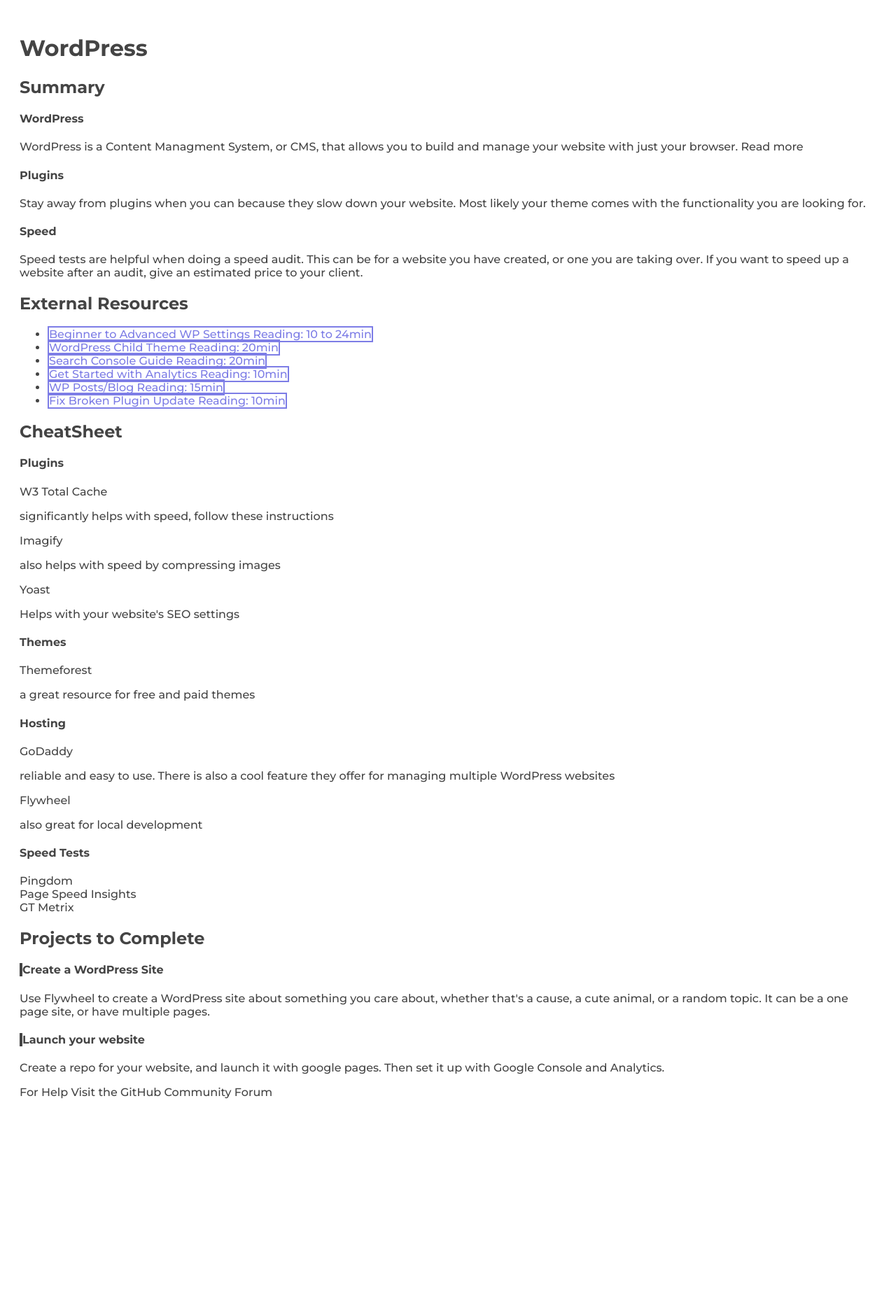
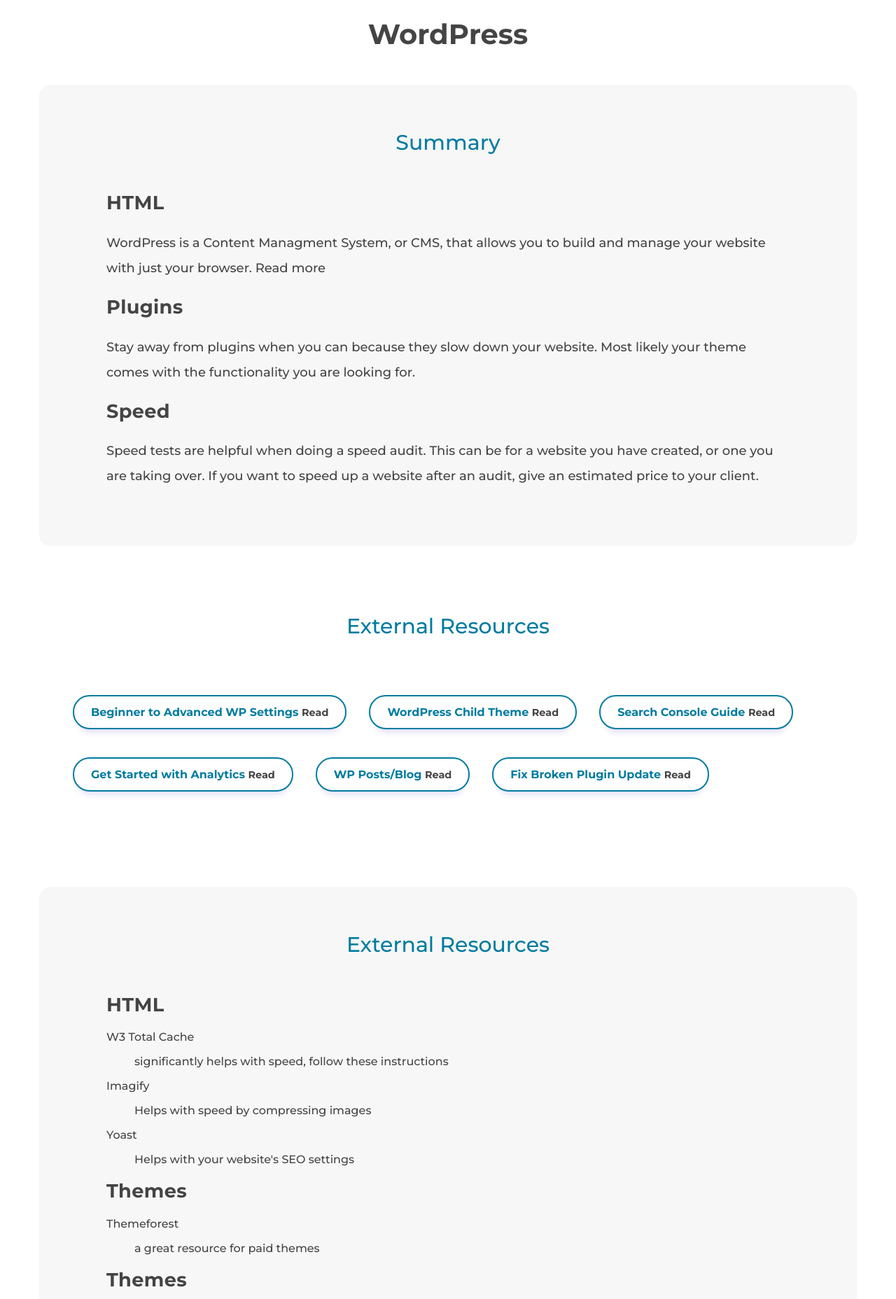
Before and after one commit to sparkbox/full-stack-beginners-guide, a web app: file cms.html in a window 1280 px wide. Shown: the part 64-1920 px from the top of the page at 70% size. Before the commit the page ends 1634 px from the top, so only its background shows below. Run offline with its HTML, style and script files only (its server is not run), Linux system fonts and the light colour scheme.

Commit message:
feat: add theme colors to pages
and clean up WP and coming soon page

```diff
--- a/cms.html
+++ b/cms.html
@@ -3,220 +3,120 @@
 <head>
     <title>Learn WordPress</title>
     <meta name="viewport" content="width=device-width, initial-scale=1">
-    <link href="styles/main.css" rel="stylesheet">
+    <link href="dist/css/main.css" rel="stylesheet">
 </head>
-<body class="body">
+<body>
   <header class="header">
     <nav class="header__nav">
       <ul class="header__menu">
-                    <li><a href="index.html"
-                            class="header__link"
-                            aria-label="visit the topics page to something new">
-                            Topics
-                    </a></li>
-                    <li><a href="outcomes.html"
-                            class="header__link"
-                            aria-label="visit the outcomes page to find out why I made this">
-                            Outcomes
-                    </a></li>
-                    <li><a href="connect.html"
-                            class="header__link"
-                            aria-label="visit the connect page to find ways to connect to the online web development community">
-                            Connect
-                    </a></li>
+        <li>
+          <a class="header__link" href="index.html" aria-label="visit the topics page to something new">Topics</a>
+        </li>
+        <li>
+          <a class="header__link" href="outcomes.html" aria-label="visit the outcomes page to find out why I made this">Outcomes</a>
+        </li>
+        <li>
+          <a class="header__link" href="connect.html" aria-label="visit the connect page to find ways to connect to the online web development community">Connect</a>
+        </li>
       </ul>
     </nav>
   </header>
-    <main class="subject">
-        <h1 class="subject__title subject__title--primary">WordPress</h1>
-        <section class="subject__section subject__section--grey">
-            <h2 class="subject__subtitle">
-                Summary
-            </h2>
-            <h4 class="subject__sub-section">
-                WordPress
-            </h4>
-                <p class="subject__p">
+    <main class="main">
+      <h1 class="title">WordPress</h1>
+      <div class="theme theme--grey">
+        <h2 class="theme__title theme__title--ocean">Summary</h2>
+        <section>
+          <h3 class="section__subtitle">HTML</h3>
+          <p class="section__copy">
             WordPress is a Content Managment System, or CMS, that allows you to build and manage your website with just your browser. <a href="https://www.wp101.com/tutorial/what-is-wordpress/">Read more</a>
           </p>
-            <h4 class="subject__sub-section">
-                Plugins
-            </h4>
-                <p class="subject__p">
+          <h3 class="section__subtitle">Plugins</h3>
+          <p class="section__copy">
             Stay away from plugins when you can because they slow down your website. Most likely
             your theme comes with the functionality you are looking for.
           </p>
-            <h4 class="subject__sub-section">
-                Speed
-            </h4>
-                <p class="subject__p">
+          <h3 class="section__subtitle">Speed</h3>
+          <p class="section__copy">
             Speed tests are helpful when doing a speed audit. This can be for a website you have created, or one you are taking over.
             If you want to speed up a website after an audit, give an estimated price to your client.
           </p>
         </section>
-        <section class="subject__section subject__section--resources">
-            <div class="resources-wrapper">
-                <h2 class="subject__subtitle">
-                    External Resources
-                </h2>
-                <ul class="subject__resources">
-                    <li>
-                        <a href="https://mythemeshop.com/blog/general-wordpress-settings/" target="_blank" class="subject__resource-link subject__resource-link--primary">
-                            Beginner to Advanced WP Settings
-                            <span class="subject__resource-type">
-                                Reading: 10 to 24min
-                            </span>
+      </div>
+      <div class="theme theme--resources">
+        <h2 class="theme__title theme__title--ocean">External Resources</h2>
+        <section class="section resources">
+          <a class="resources__link resources__link--ocean" href="https://mythemeshop.com/blog/general-wordpress-settings/" target="_blank">Beginner to Advanced WP Settings
+            <span class="resources__meta">Read</span>
           </a>
-                    </li>
-                    <li>
-                        <a href="https://premium.wpmudev.org/blog/how-to-create-wordpress-child-theme/" target="_blank" class="subject__resource-link subject__resource-link--primary">
-                            WordPress Child Theme
-                            <span class="subject__resource-type">
-                                Reading: 20min
-                            </span>
+          <a class="resources__link resources__link--ocean" href="https://premium.wpmudev.org/blog/how-to-create-wordpress-child-theme/" target="_blank">WordPress Child Theme
+            <span class="resources__meta">Read</span>
           </a>
-                    </li>
-                    <li>
-                        <a href="https://moz.com/blog/a-beginners-guide-to-the-google-search-console" target="_blank" class="subject__resource-link subject__resource-link--primary">
-                            Search Console Guide
-                            <span class="subject__resource-type">
-                                Reading: 20min
-                            </span>
+          <a class="resources__link resources__link--ocean" href="https://moz.com/blog/a-beginners-guide-to-the-google-search-console" target="_blank">Search Console Guide
+            <span class="resources__meta">Read</span>
           </a>
-                    </li>
-                    <li>
-                        <a href="https://support.google.com/analytics/answer/1008015?hl=en" target="_blank" class="subject__resource-link subject__resource-link--primary">
-                        Get Started with Analytics
-                            <span class="subject__resource-type">
-                                Reading: 10min
-                            </span>
+          <a class="resources__link resources__link--ocean" href="https://support.google.com/analytics/answer/1008015?hl=en" target="_blank">Get Started with Analytics
+            <span class="resources__meta">Read</span>
           </a>
-                    </li>
-                    <li>
-                        <a href="https://www.wpexplorer.com/easy-tips-wordpress-beginners/" target="_blank" class="subject__resource-link subject__resource-link--primary">
-                            WP Posts/Blog
-                            <span class="subject__resource-type">
-                                Reading: 15min
-                            </span>
+          <a class="resources__link resources__link--ocean" href="https://www.wpexplorer.com/easy-tips-wordpress-beginners/" target="_blank">WP Posts/Blog
+            <span class="resources__meta">Read</span>
           </a>
-                    </li>
-                    <li>
-                        <a href="http://pintsizedsites.com/fixing-wordpress-broken-plugin/" target="_blank" class="subject__resource-link subject__resource-link--primary">
-                            Fix Broken Plugin Update
-                            <span class="subject__resource-type">
-                                Reading: 10min
-                            </span>
+          <a class="resources__link resources__link--ocean" href="http://pintsizedsites.com/fixing-wordpress-broken-plugin/" target="_blank">Fix Broken Plugin Update
+            <span class="resources__meta">Read</span>
           </a>
-                    </li>
-                </ul>
+        </section>
       </div>
+      <div class="theme theme--grey">
+        <h2 class="theme__title theme__title--ocean">External Resources</h2>
+        <section>
+          <h3 class="section__subtitle">HTML</h3>
+          <dl>
+            <dt><a class="subject__link subject__link--primary" href="#" target="_blank">W3 Total Cache</a></dt>
+              <dd><p>significantly helps with speed, follow these <a href="http://www.onlinemediamasters.com/w3-total-cache-settings/" target="_blank">instructions</a></p></dd>
+            <dt><a class="subject__link subject__link--primary" href="#" target="_blank">Imagify</a></dt>
+              <dd><p>Helps with speed by compressing images</p></dd>
+            <dt><a class="subject__link subject__link--primary" href="#" target="_blank">Yoast</a></dt>
+              <dd><p>Helps with your website's SEO settings</p></dd>
+          </dl>
+          <h3 class="section__subtitle">Themes</h3>
+          <dl>
+            <dt><a class="subject__link subject__link--primary" href="https://themeforest.net/free/wordpress-themes" target="_blank">Themeforest</a></dt>
+              <dd><p>a great resource for paid themes</p></dd>
+          <dl>
+          <h3 class="section__subtitle">Themes</h3>
+          <dl>
+            <dt><a class="subject__link subject__link--primary" href="https://getflywheel.com/" target="_blank">GoDaddy</a></dt>
+              <dd><p>reliable and easy to use. There is also a cool feature they offer for <a href="https://www.godaddy.com/pro/sites">managing multiple WordPress</a> websites</p></dd>
+            <dt><a class="subject__link subject__link--primary" href="https://getflywheel.com/" target="_blank">Flywheel</a></dt>
+              <dd><p>Great for local development</p></dd>
+          </dl>
+          <h3 class="section__subtitle">Themes</h3>
+          <dl>
+            <dt><a class="subject__link subject__link--primary" href="#" target="_blank">Pingdom</a></dt>
+              <dd><p>Focuses on speed and site health</p></dd>
+            <dt><a class="subject__link subject__link--primary" href="#" target="_blank">Page Speed Insights</a></dt>
+              <dd><p>Focuses on site health</p></dd>
+            <dt><a class="subject__link subject__link--primary" href="#" target="_blank">GT Metrix</a></dt>
+              <dd><p>Focuses on site speed</p></dd>
+          </dl>
         </section>
-        <section class="subject__section subject__section--grey">
-            <h2 class="subject__subtitle">
-                CheatSheet
-            </h2>
-            <h4 class="subject__sub-section">
-                Plugins
-            </h4>
-                <div class="subject__sub-section--plugins">
-                    <a class="subject__link subject__link--primary" href="#" target="_blank">
-                        W3 Total Cache
-                    </a>
-                     <p>significantly helps with speed, follow these
-                         <a href="http://www.onlinemediamasters.com/w3-total-cache-settings/" target="_blank">instructions</a>
-                    </p>
       </div>
-                <div class="subject__sub-section--plugins">
-                    <a class="subject__link subject__link--primary" href="#" target="_blank">
-                        Imagify
-                    </a>
-                    <p>
-                        also helps with speed by compressing images
-                    </p>
-                </div>
-                <div class="subject__sub-section--plugins">
-                    <a class="subject__link subject__link--primary" href="#" target="_blank">
-                        Yoast
-                    </a>
-                    <p>
-                        Helps with your website's SEO settings
-                    </p>
-                </div>
-            <h4 class="subject__sub-section">
-                Themes
-            </h4>
-                <div class="subject__sub-section--plugins">
-                    <a class="subject__link subject__link--primary" href="https://themeforest.net/free/wordpress-themes" target="_blank">
-                        Themeforest
-                    </a>
-                    <p>
-                        a great resource for free and paid themes
-                    </p>
-                </div>
-            <h4 class="subject__sub-section">
-                    Hosting
-            </h4>
-                <div class="subject__sub-section--plugins">
-                    <a class="subject__link subject__link--primary" href="https://getflywheel.com/" target="_blank">
-                        GoDaddy
-                    </a>
-                    <p>
-                        reliable and easy to use. There is also a cool feature they offer for
-                        <a href="https://www.godaddy.com/pro/sites">managing multiple WordPress</a>
-                        websites
-                    </p>
-                </div>
-                <div class="subject__sub-section--plugins">
-                    <a class="subject__link subject__link--primary" href="https://getflywheel.com/" target="_blank">
-                        Flywheel
-                    </a>
-                    <p>
-                        also great for local development
-                    </p>
-                </div>
-            <h4 class="subject__sub-section">
-                Speed Tests
-            </h4>
-                <div class="subject__sub-section--plugins">
-                    <a class="subject__link subject__link--primary" href="#" target="_blank">
-                        Pingdom
-                    </a>
-                </div>
-                <div class="subject__sub-section--plugins">
-                    <a class="subject__link subject__link--primary" href="#" target="_blank">
-                        Page Speed Insights
-                    </a>
-                </div>
-                <div class="subject__sub-section--plugins">
-                    <a class="subject__link subject__link--primary" href="#" target="_blank">
-                        GT Metrix
-                    </a>
-                </div>
-        </section>
-        <section class="subject__section">
-            <h2 class="subject__subtitle">
-                Projects to Complete
-            </h2>
-            <h4 class="subject__sub-section subject__sub-section--underline">
-                Create a WordPress Site
-            </h4>
-            <p class="subject__p">
+      <div class="theme">
+        <h2 class="theme__title theme__title--ocean">WordPress Projects</h2>
+        <section class="section">
+          <h3 class="section__subtitle section__subtitle--line">Create a WordPress Site</h3>
+            <p class="section__copy">
               Use Flywheel to create a WordPress site about something you care about, whether that's a cause, a cute animal, or a random topic.
               It can be a one page site, or have multiple pages.
             </p>
-            <h4 class="subject__sub-section subject__sub-section--underline">
-                Launch your website
-            </h4>
-            <p class="subject__p">
+            <h3 class="section__subtitle section__subtitle--line">Launch your website</h3>
+            <p class="section__copy">
               Create a repo for your website, and launch it with google pages. Then set it up with Google Console and Analytics.
             </p>
-            <p>For Help Visit
-                <a class="subject__link subject__link--primary" href="https://github.community/" target="_blank">
-                    the GitHub Community Forum
-                </a>
+            <p class="section__copy">
+                For Help Visit <a href="https://github.community/" target="_blank" class="section__link section__link--ocean" aria-label="Post a question or see what others asked">the GitHub Community Forum</a>
             </p>
         </section>
+      </div>
     </main>
 </body>
-
 </html>
--- a/coming-soon.html
+++ b/coming-soon.html
@@ -22,7 +22,7 @@
       </ul>
     </nav>
   </header>
-    <main class="main">
+    <main class="main main--full-pg">
       <h1 class="coming-soon">Coming Soon</h1>
       <a class="coming-soon__link" href="index.html" aria-label="Go back to the home page">Find Another Topic</a>
     </main>
--- a/src/scss/_component.resources.scss
+++ b/src/scss/_component.resources.scss
@@ -52,6 +52,46 @@
       background-color: #7d7de6;
       box-shadow: 0px 14px 6px -8px rgba(126, 126, 230, 0);
     }
+
+    &--lava {
+      color: $c-red;
+      border: 2px solid $c-red;
+
+      &:hover {
+        border: 2px solid $c-red;
+        background-color: $c-red;
+      }
+    }
+
+    &--sunflower {
+      color: $c-yellow;
+      border: 2px solid $c-yellow;
+
+      &:hover {
+        border: 2px solid $c-yellow;
+        background-color: $c-yellow;
+      }
+    }
+
+    &--rose {
+      color: $c-pink;
+      border: 2px solid $c-pink;
+
+      &:hover {
+        border: 2px solid $c-pink;
+        background-color: $c-pink;
+      }
+    }
+
+    &--ocean {
+      color: $c-teal;
+      border: 2px solid $c-teal;
+
+      &:hover {
+        border: 2px solid $c-teal;
+        background-color: $c-teal;
+      }
+    }
   }
 
   &__meta {
--- a/src/scss/_component.section.scss
+++ b/src/scss/_component.section.scss
@@ -33,18 +33,18 @@
       color: $c-dark;
     }
     &--primary {
-      color: $c-primary;
+      color: $c-purple;
     }
   }
 }
 
 .subject__resource-link--primary {
-    color: $c-primary;
-    border: 2px solid $c-primary;
+    color: $c-purple;
+    border: 2px solid $c-purple;
     &:hover {
-        border: 2px solid $c-primary;
+        border: 2px solid $c-purple;
         color: $c-light;
-        background-color: $c-primary;
+        background-color: $c-purple;
     }
 }
 
--- a/src/scss/_component.theme.scss
+++ b/src/scss/_component.theme.scss
@@ -10,11 +10,11 @@
   }
 
   &--grey {
-    background-color: lighten($c-dark, 67.5%);
+    background-color: lighten($c-dark, 70%);
   }
 
   &__title {
-    color: $c-primary;
+    color: $c-purple;
     margin-bottom: 1rem;
     font-size: 1.25rem;
     font-weight: normal;
@@ -24,5 +24,21 @@
       font-size: 1.875rem;
       margin: 0 0 3rem 0;
     }
+
+    &--lava {
+      color: $c-red;
+    }
+
+    &--sunflower {
+      color: $c-yellow;
+    }
+
+    &--rose {
+      color: $c-pink;
+    }
+
+    &--ocean {
+      color: $c-teal;
+    }
   }
 }
--- a/src/scss/_settings.variables.scss
+++ b/src/scss/_settings.variables.scss
@@ -5,11 +5,10 @@
 $c-light: #fff;        // 9.74 AAA
 $c-grey-blue: #6a758f; // 4.54 AA
 $c-purple: #7d7de6;
-$c-primary: #7d7de6; // 3.53 AA Large
-$c-first: #eb483a;
-$c-second: #e9B000;
-$c-third: #f78395;
-$c-fourth: #007ba0;
+$c-red: #eb483a;
+$c-yellow: #e9B000;
+$c-pink: #f78395;
+$c-teal: #007ba0;
 
 // media queries
 $first-break: 50rem;
```
Also changed, not shown: a11y.html (+22 -19 lines), design.html (+16 -16 lines), dotfiles.html (+13 -13 lines), git.html (+17 -17 lines), src/scss/_component.card.scss (+11 -10 lines), src/scss/_component.full-page.scss (+33 -4 lines), dist/css/main.css. Lines whose indentation alone changed are shown as unchanged.
